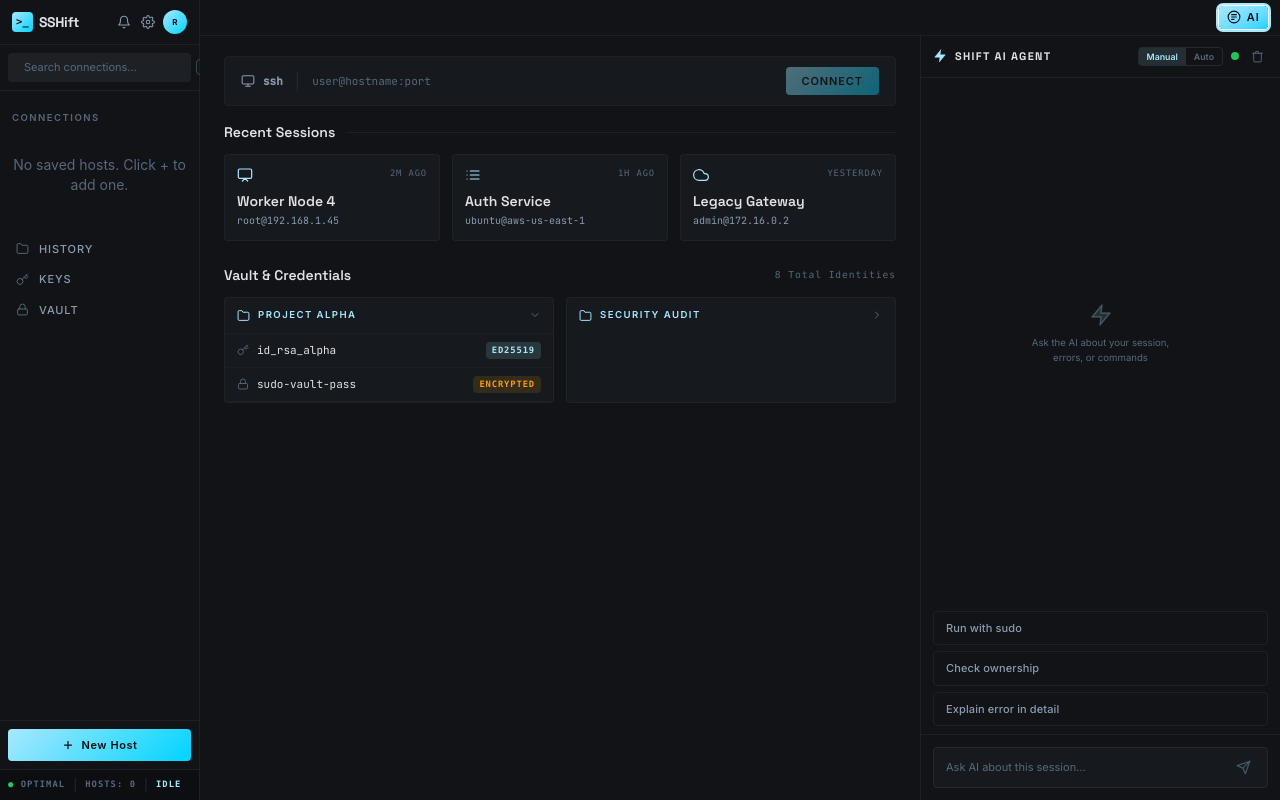
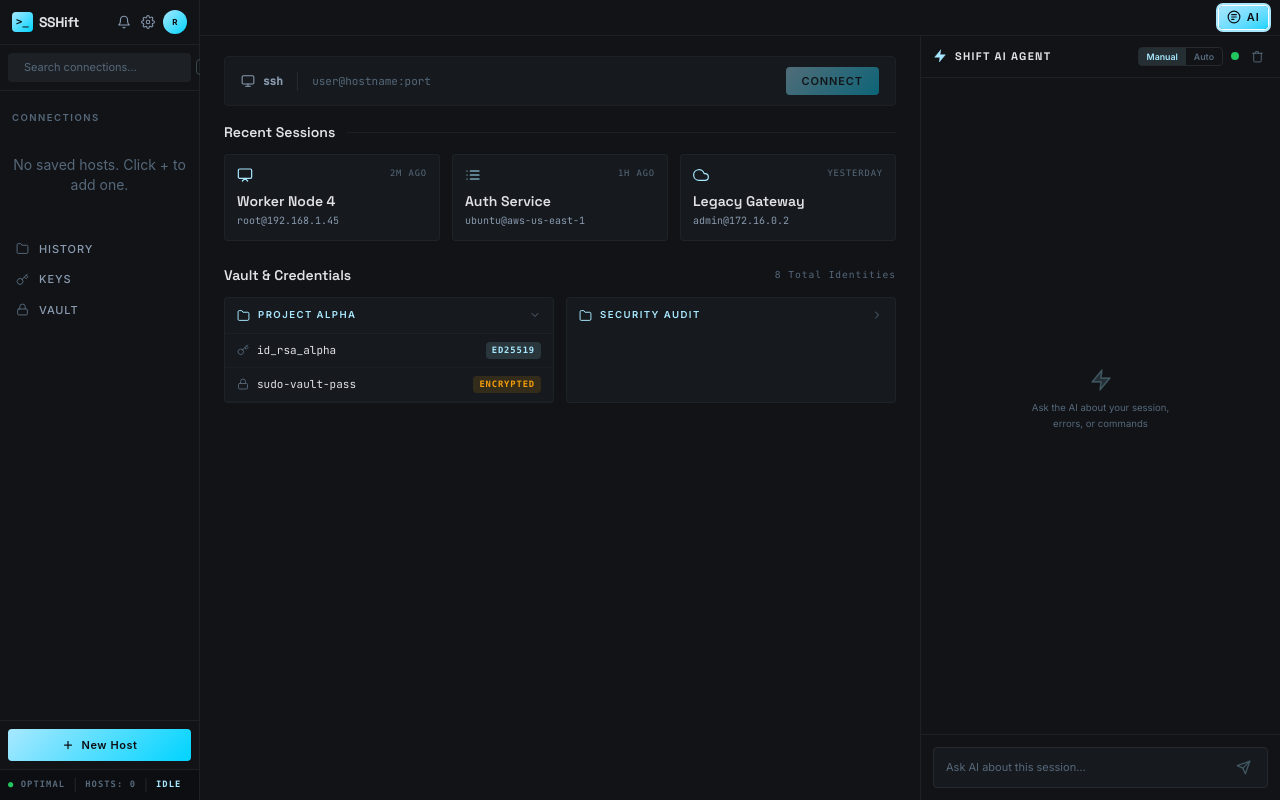
Before and after one commit to cyberbangsa/sshift, a React (Vite) app: page / in a window 1280 px wide. Both pictures are taken after a click on the button "AI". Built offline with nearby package versions, Linux system fonts and the light colour scheme.

Commit message:
feat: remove action chips (run with sudo, check ownership, explain in detail)

```diff
--- a/src/presentation/components/ai/AIPanel.tsx
+++ b/src/presentation/components/ai/AIPanel.tsx
@@ -2,7 +2,6 @@ import { useState } from 'react'
 import type { AIMessage } from '@/domain/entities'
 import type { ExecutionMode } from '@/application/stores'
 import { ChatThread } from './ChatThread'
-import { ActionChips } from './ActionChips'
 
 interface AIPanelProps {
   messages: AIMessage[]
@@ -141,9 +140,6 @@ export function AIPanel({
         </div>
       )}
 
-      {/* ── Contextual action chips ──────────────────────────── */}
-      <ActionChips onAction={onSendMessage} />
-
       {/* ── Input ───────────────────────────────────────────── */}
       <div className="px-3 py-3 shrink-0" style={{ borderTop: '1px solid #1d2126' }}>
         <div
```
Also changed, not shown: 1 other file (tests, documents, lock files or other folders).
